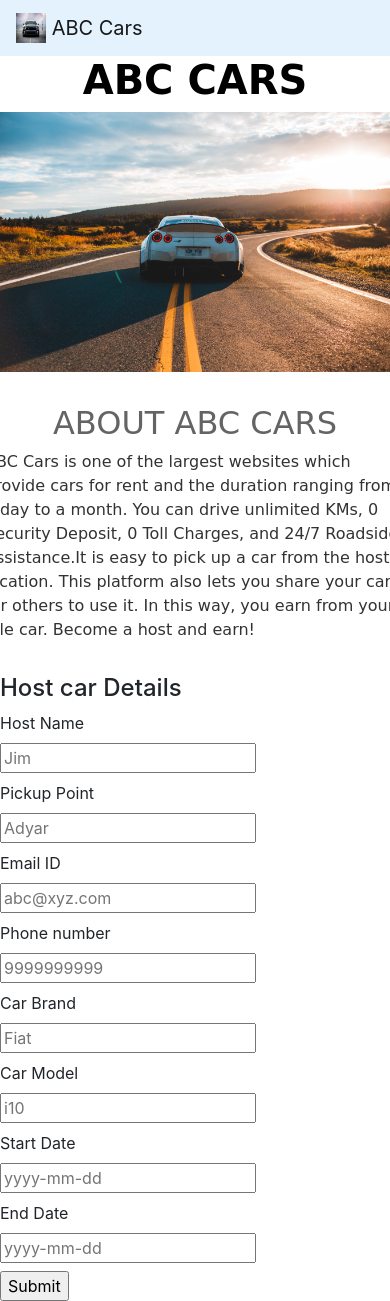
After one commit to Lavanyaa-S/Car-sharing-platform, a Flask app: page /Host in a window 390 px wide; the page is wider, and only the part inside the window is pictured. The commit adds this page. Run offline with Flask 3, Linux system fonts and the light colour scheme.

Commit message:
Added responsive pages for the host to share their data

```diff
--- a/app.py
+++ b/app.py
@@ -1,16 +1,19 @@
-from flask import Flask, render_template
+from flask import Flask, render_template, request, jsonify
+from database import load_cardata_from_db, add_application_to_db
 
 app = Flask(__name__)
 servicetypes1 = [{
   'id': 1,
   'Service_type': "Become a host",
   'Description': "Share your car with us and earn!!!",
-  'Activity': "Share my car"
+  'Activity': "Share my car",
+  'link': "Host"
 }, {
   'id': 2,
   'Service_type': "Rent a car",
   'Description': "Rent a car and have a happy journey!!",
-  'Activity': "Rent a car"
+  'Activity': "Rent a car",
+  'link': "User"
 }]
 
 
@@ -19,5 +22,23 @@ def homepage():
   return render_template("home.html", servicetypes=servicetypes1)
 
 
+@app.route("/Host")
+def gethostdetails():
+  return render_template("hostdetail.html")
+
+
+@app.route("/User")
+def getcarlist():
+  return render_template("carslist.html")
+
+
+@app.route("/host/apply", methods=['post'])
+def getdata():
+  data = request.form
+  add_application_to_db(data)
+  #return jsonify(data)
+  return render_template('app_submitted.html',application=data)
+
+
 if __name__ == "__main__":
   app.run('0.0.0.0', debug=True)
--- /dev/null
+++ b/database.py
@@ -0,0 +1,32 @@
+from sqlalchemy import create_engine, text
+from sqlalchemy import *
+import mysql.connector
+
+db_connection_string = "mysql+pymysql://kkvtffkdk6kggcx53xwe:pscale_pw_ko5zYg2BkIQWYDPavNm3ccE73NR9kYc7UHTX3YL9L7J@ap-south.connect.psdb.cloud/carsharing?charset=utf8mb4"
+
+engine = create_engine(db_connection_string,
+                       connect_args={"ssl": {
+                         "ssl_ca": "/etc/ssl/cert.pem"
+                       }})
+
+
+def load_cardata_from_db():
+  with engine.connect() as conn:
+    result = conn.execute(text("select * from carhostdet"))
+    result_dicts = []
+    for row in result.all():
+      result_dicts.append(row._asdict())
+  print(result_dicts)
+
+
+def add_application_to_db(data):
+  mydb = mysql.connector.connect(
+  host="ap-south.connect.psdb.cloud",
+  user="kkvtffkdk6kggcx53xwe", password="pscale_pw_ko5zYg2BkIQWYDPavNm3ccE73NR9kYc7UHTX3YL9L7J", database="carsharing")
+  mycursor = mydb.cursor()
+
+  sql = "INSERT INTO carhostdet (hostname,pickuppoint,hostmail,hphne,cbrand,cmodel,startdate,enddate) VALUES (%s, %s,%s, %s,%s, %s,%s, %s)"
+  val = (data["hostname"],data["hplace"],data["mail"],data["phno"],data["cbrand"],data["cmodel"],data["stdate"],data["endate"])
+  mycursor.execute(sql, val)
+
+  mydb.commit()
--- a/pyproject.toml
+++ b/pyproject.toml
@@ -7,6 +7,8 @@ authors = ["Replit user <<>>"]
 [tool.poetry.dependencies]
 python = "^3.10"
 Flask = "^2.2.3"
+SQLAlchemy = "^2.0.5"
+mysql-connector-python = "^8.0.32"
 
 [tool.poetry.dev-dependencies]
 
--- /dev/null
+++ b/templates/application.html
@@ -0,0 +1,37 @@
+<h4>Host car Details</h4>
+<form action="/host/apply" method="post">
+
+  <div class="mb-2">
+    <label>Host Name</label><br>
+    <input type="text" name="hostname" placeholder="Jim">
+  </div>
+  <div class="mb-2">
+    <label>Pickup Point</label><br>
+    <input type="text" name="hplace" placeholder="Adyar">
+  </div>
+  <div class="mb-2">
+    <label>Email ID</label><br>
+    <input type="text" name="mail" placeholder="abc@xyz.com">
+  </div>
+  <div class="mb-2">
+    <label>Phone number</label><br>
+    <input type="text" name="phno" placeholder="9999999999">
+  </div>
+  <div class="mb-2">
+    <label>Car Brand</label><br>
+    <input type="text" name="cbrand" placeholder="Fiat">
+  </div>
+  <div class="mb-2">
+    <label>Car Model</label><br>
+    <input type="text" name="cmodel" placeholder="i10">
+  </div>
+  <div class="mb-2">
+    <label>Start Date</label><br>
+    <input type="text" name="stdate" placeholder="yyyy-mm-dd">
+  </div>
+  <div class="mb-2">
+    <label>End Date</label><br>
+    <input type="text" name="endate" placeholder="yyyy-mm-dd">
+  </div>
+  <input type="submit">
+</form>
--- /dev/null
+++ b/templates/hostdetail.html
@@ -0,0 +1,53 @@
+<!DOCTYPE html>
+<html>
+<head>
+  <link rel="stylesheet" href="https://cdn.jsdelivr.net/npm/bootstrap@4.0.0/dist/css/bootstrap.min.css" integrity="sha384-Gn5384xqQ1aoWXA+058RXPxPg6fy4IWvTNh0E263XmFcJlSAwiGgFAW/dAiS6JXm" crossorigin="anonymous">
+    <title>Host details </title>
+</head>
+  <style>
+    h2{font-size:32px;
+         font-family:cursive;
+         font-weight:normal;
+         color: rgb(100, 100, 100);
+         text-align:center;
+        }
+      p{
+        font: size 28px;
+        font-family: cursive;
+        weight: normal;
+        color: rgb(50, 50, 50);
+      }
+    h1 {font-size:40px;
+          font-family:cursive;
+          font-weight:bold;
+          color:rgb(0,0,0);
+          text-align:center;;
+         }
+     #banner {width:100%;
+               height:260px;
+               object-fit:cover;
+               margin-bottom:32px;
+              }
+      #container {
+        max-width:900px;
+        margin:0 auto 0 auto;}
+  </style>
+<body>
+  {% include 'nav.html' %}
+    <h1> ABC CARS</h1>
+    <img id="banner" src="https://car-sharing-platform.lavanyaas.repl.co/static/cars.jpg" >
+    <div id="container">
+
+      <h2>ABOUT ABC CARS</h2>
+      <div class="row" style="margin-bottom:16px">
+
+      <p>
+      ABC Cars is one of the largest websites which provide cars for rent and the duration ranging from a day to a month.
+You can drive unlimited KMs, 0 Security Deposit, 0 Toll Charges, and 24/7 Roadside Assistance.It is easy to pick up a car from the host's location. This platform also lets you share your car for others to use it. In this way, you earn from your idle car. Become a host and earn!
+      </p>
+
+      </div>
+      {% include 'application.html' %}
+    </div>
+</body>
+</html>
--- /dev/null
+++ b/templates/nav.html
@@ -0,0 +1,10 @@
+<!-- Image and text -->
+<nav class="navbar navbar-light fixed-top" style="background-color: #e3f2fd;">
+  <a class="navbar-brand" href="#">
+    <img src="/static/logo.jpg" width="30" height="30" class="d-inline-block align-top" alt="">
+    ABC Cars
+  </a>
+</nav>
+<div style="height:56px">
+
+</div>
```
Also changed, not shown: templates/app_submitted.html (added, +42 -0 lines), templates/carslist.html (added, +12 -0 lines), templates/home.html (+13 -4 lines), static/key.jpg (added), static/logo.jpg (added), templates/footer.html (added), 2 other files.
